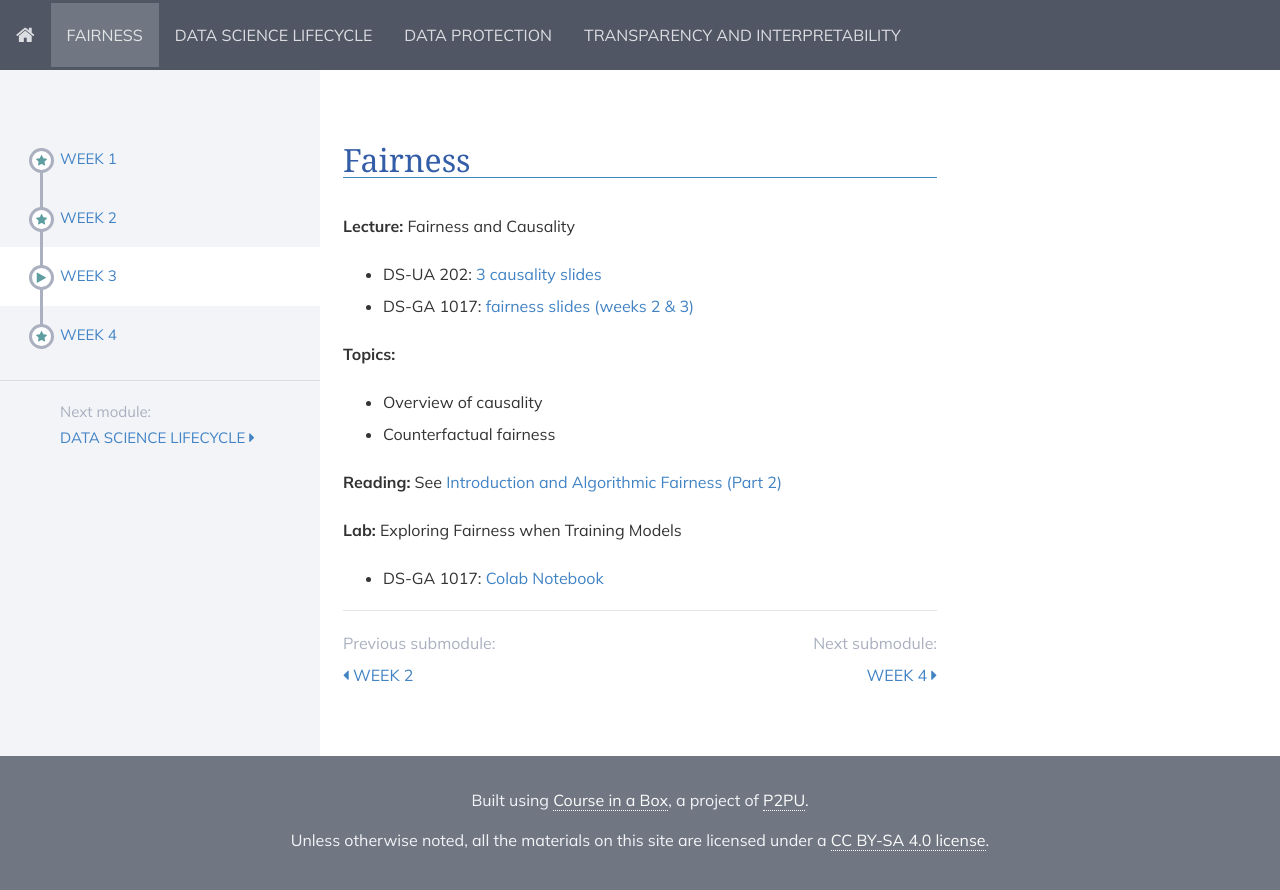
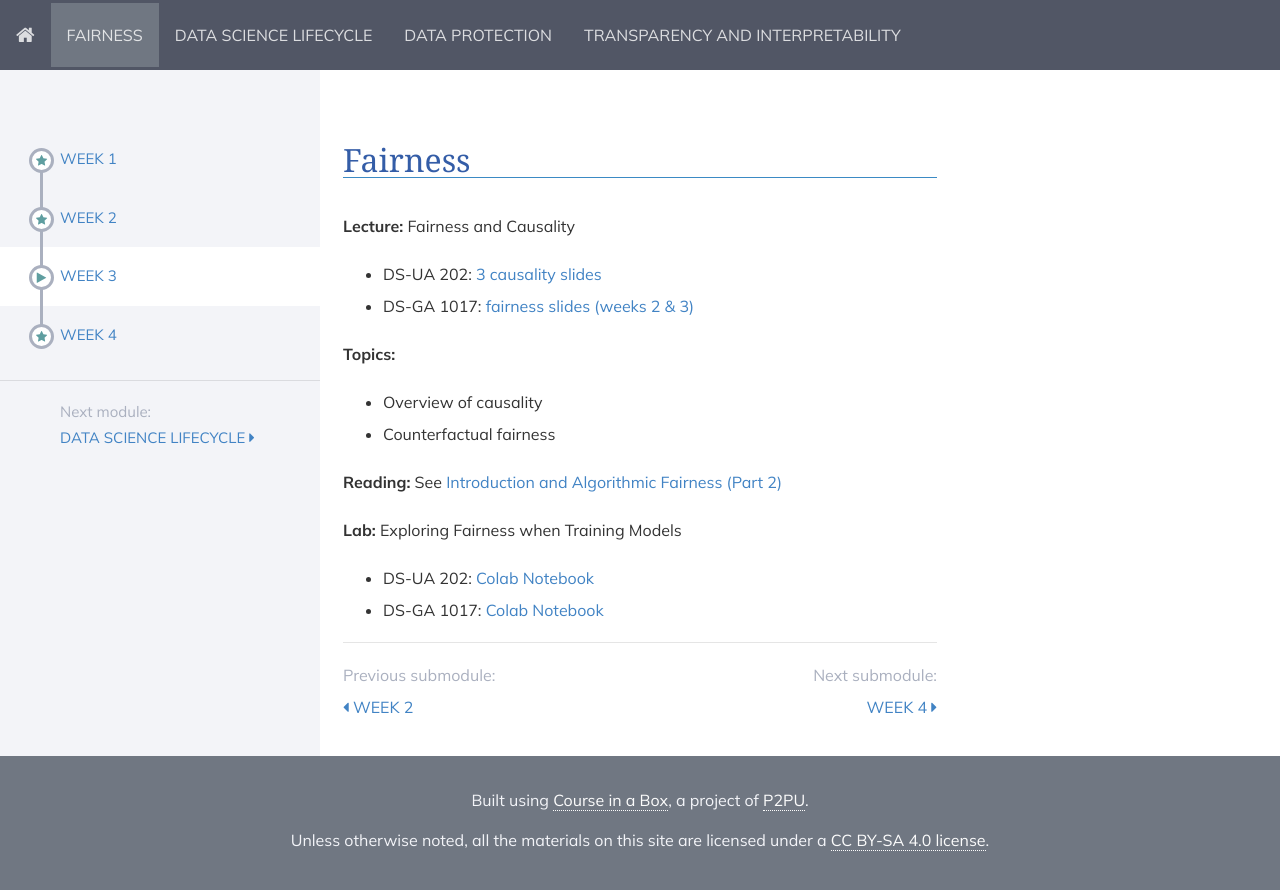
Before and after one commit to DataResponsibly/rds24, a Jekyll site: the page built from modules/fairness/_posts/2000-01-03-week3.md, in a window 1280 px wide. Shown: the top 890 px of the page. Built offline with Jekyll 4.4.1, drawn with Linux system fonts in a browser that asks for light colours; nearby versions of some CDN libraries.

Commit message:
Add lab 3 for DS_UA 202

```diff
--- a/modules/fairness/_posts/2000-01-03-week3.md
+++ b/modules/fairness/_posts/2000-01-03-week3.md
@@ -18,4 +18,5 @@ title: Week 3
 
 **Lab:** Exploring Fairness when Training Models
 
+* DS-UA 202: [Colab Notebook](https://colab.research.google.com/drive/1OYllyPCmZPCRJwi-btWVZ9DeTrudtyq0)
 * DS-GA 1017: [Colab Notebook](https://colab.research.google.com/drive/1C3Tjj0yzOLmM0b8cOKpl8o-KlnBs0vt6?usp=sharing)
```
